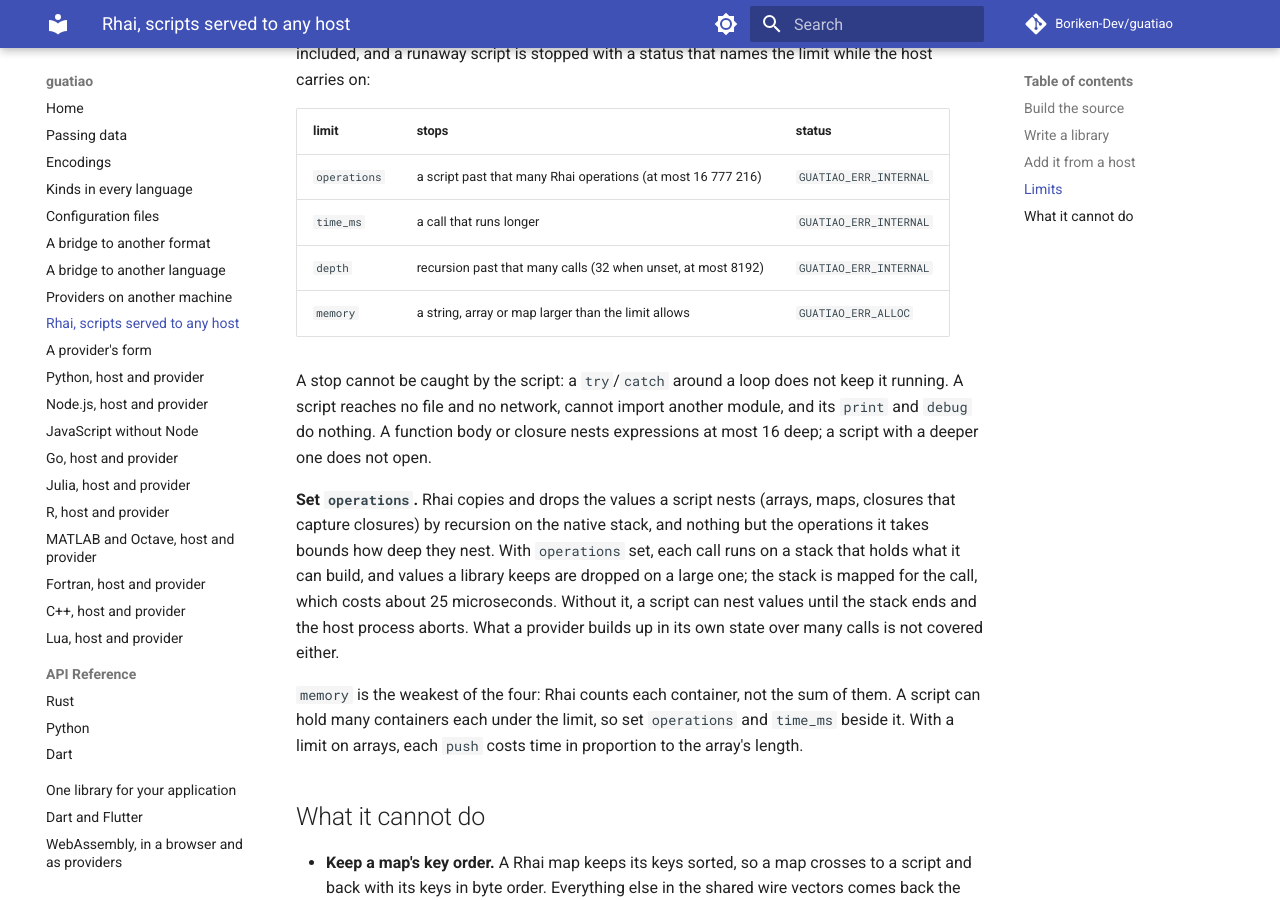
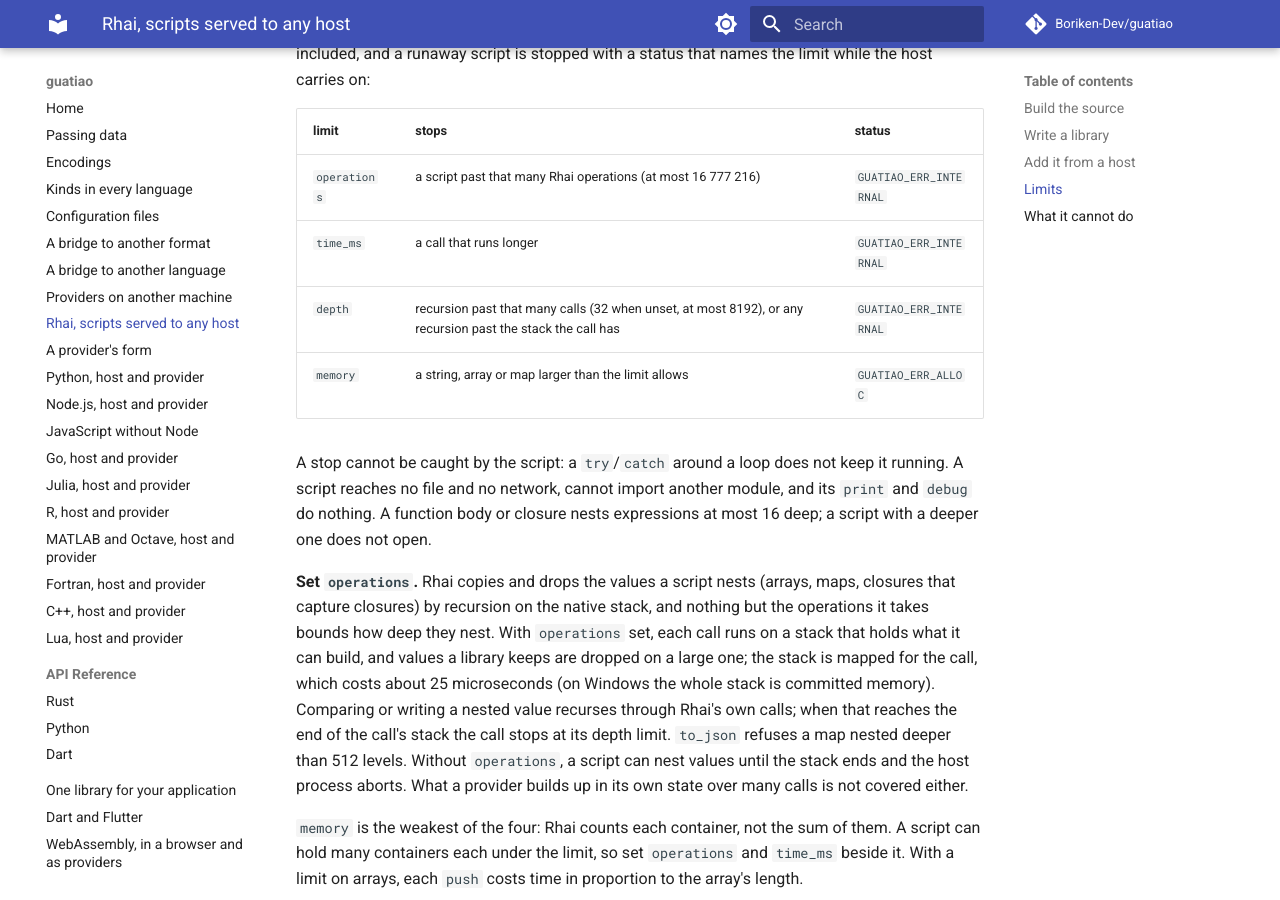
Before and after one commit to Boriken-Dev/guatiao, an MkDocs documentation site: the page built from docs/rhai.md, in a window 1280 px wide and 900 px high, scrolled down 2213 px. Built offline with MkDocs 1.6.1 and Material for MkDocs 9.7.7, drawn with Linux system fonts in a browser that asks for light colours; comment, search, counter and statistics services are not loaded.

Commit message:
docs: Rhai's recursion over nested values, what a call's stack holds, and to_json's depth
Comparing or writing a nested value stops at the depth limit when it
reaches the end of the call's stack; what a call makes is read and
dropped there; what a library keeps is dropped on a stack for what one
call can nest; to_json writes a map at most 512 levels deep; and on
Windows a call's mapped stack is committed memory.

```diff
--- a/docs/rhai.md
+++ b/docs/rhai.md
@@ -115,7 +115,7 @@ with a status that names the limit while the host carries on:
 | --- | --- | --- |
 | `operations` | a script past that many Rhai operations (at most 16 777 216) | `GUATIAO_ERR_INTERNAL` |
 | `time_ms` | a call that runs longer | `GUATIAO_ERR_INTERNAL` |
-| `depth` | recursion past that many calls (32 when unset, at most 8192) | `GUATIAO_ERR_INTERNAL` |
+| `depth` | recursion past that many calls (32 when unset, at most 8192), or any recursion past the stack the call has | `GUATIAO_ERR_INTERNAL` |
 | `memory` | a string, array or map larger than the limit allows | `GUATIAO_ERR_ALLOC` |
 
 A stop cannot be caught by the script: a `try`/`catch` around a loop does
@@ -129,10 +129,13 @@ one does not open.
 stack, and nothing but the operations it takes bounds how deep they nest.
 With `operations` set, each call runs on a stack that holds what it can
 build, and values a library keeps are dropped on a large one; the stack is
-mapped for the call, which costs about 25 microseconds. Without it, a
-script can nest values until the stack ends and the host process aborts.
-What a provider builds up in its own state over many calls is not
-covered either.
+mapped for the call, which costs about 25 microseconds (on Windows the
+whole stack is committed memory). Comparing or writing a nested value
+recurses through Rhai's own calls; when that reaches the end of the
+call's stack the call stops at its depth limit. `to_json` refuses a map
+nested deeper than 512 levels. Without `operations`, a script can nest
+values until the stack ends and the host process aborts. What a provider
+builds up in its own state over many calls is not covered either.
 
 `memory` is the weakest of the four: Rhai counts each container, not the
 sum of them. A script can hold many containers each under the limit, so
```
Also changed, not shown: crates/guatiao-rhai/AGENTS.md (+16 -3 lines).
